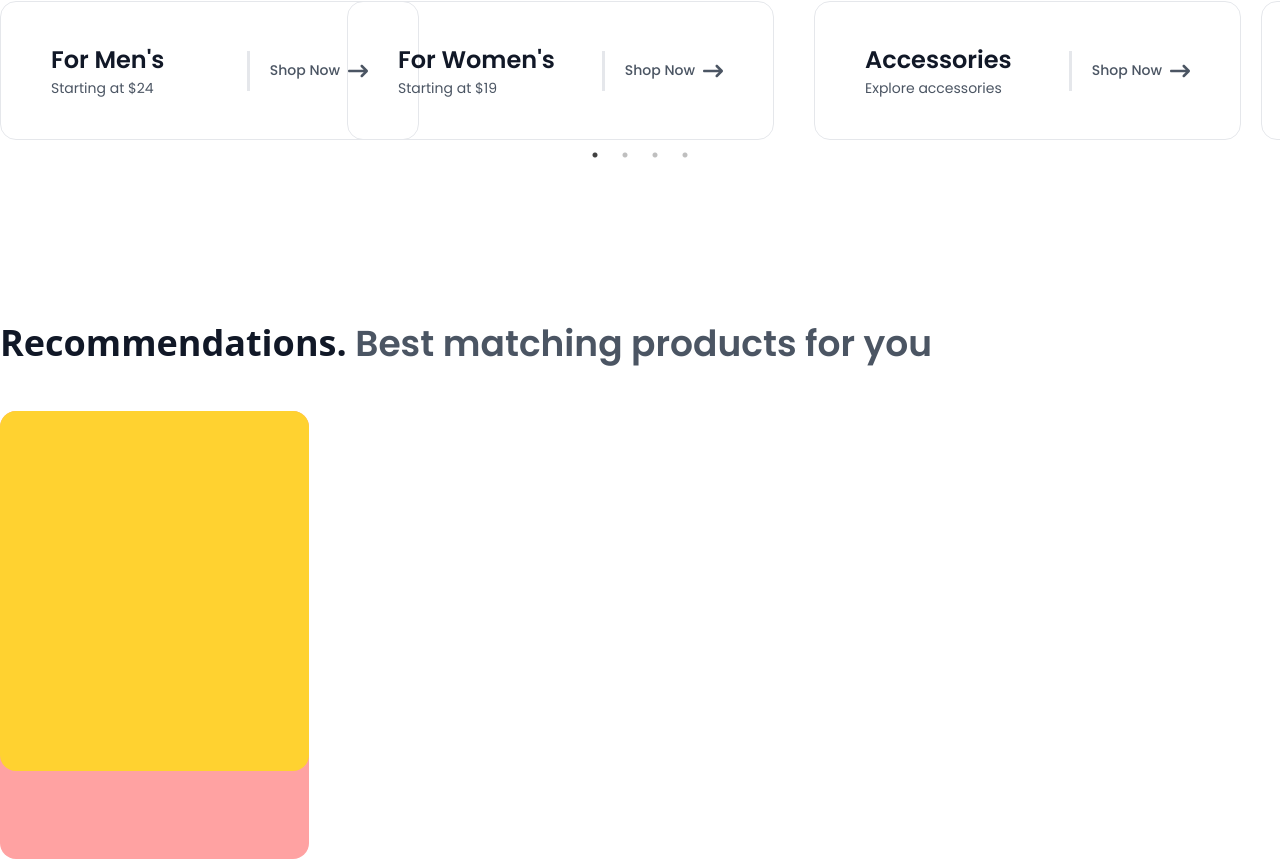
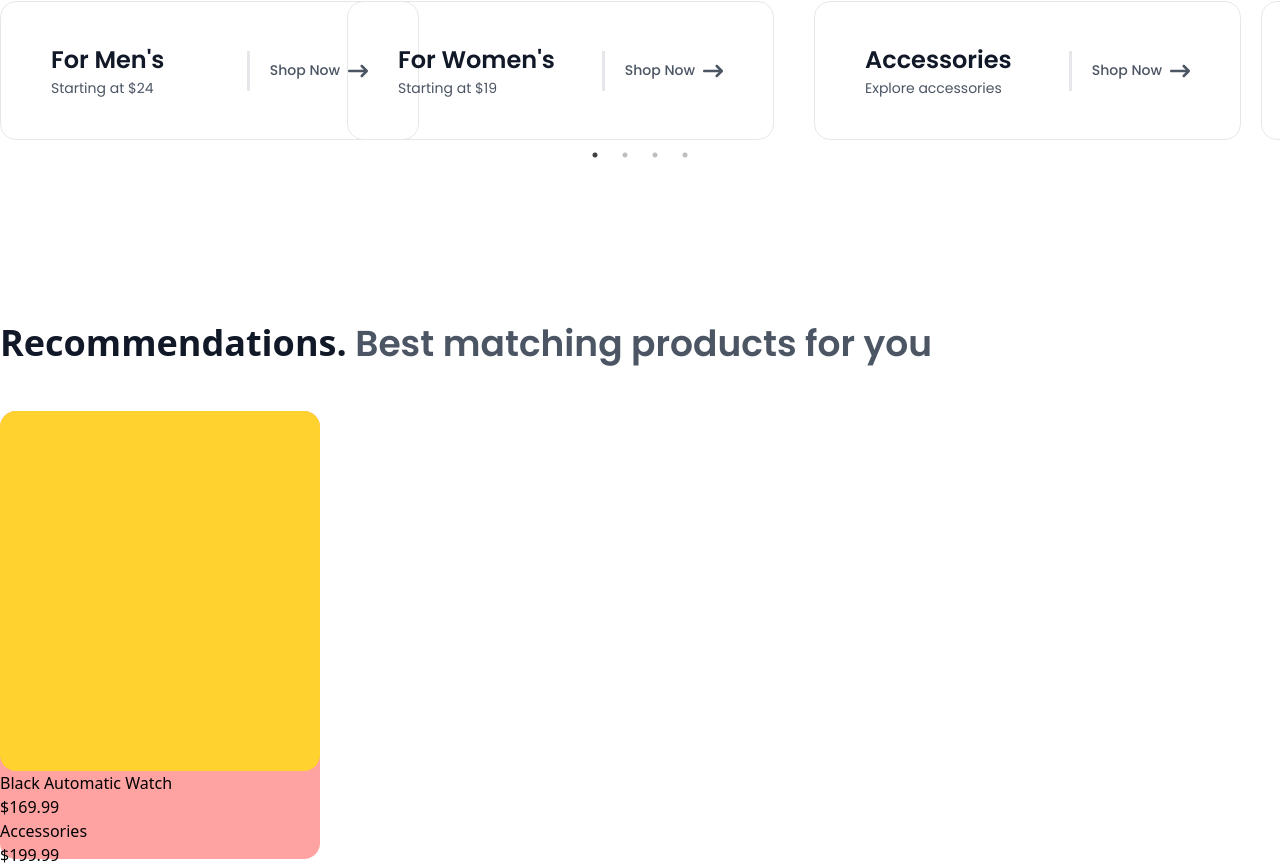
Before and after one commit to Rakib-Hassan-web/nexton-figma-, a React (Vite) app: page / in a window 1280 px wide. Shown: the part 1061-1928 px from the top of the page. Built offline with nearby package versions, Linux system fonts and the light colour scheme.

Commit message:
text rec

```diff
--- a/src/components/comon/Singleres.jsx
+++ b/src/components/comon/Singleres.jsx
@@ -12,9 +12,28 @@ const Singleres = () => {
  <div className="container">
 
 
- <div  className='w-[309px] h-[448px] bg-red-300 rounded-[16px]'>
+ <div  className='w-[320px] h-[448px] bg-red-300 rounded-[16px]'>
 
     <div className="recoimg w-full h-[360px] bg-amber-300 rounded-[16px]"></div>
+
+
+    <div className="recoAllTxt">
+
+
+<div className="reco1sttxtrow ">
+    <h2>Black Automatic Watch</h2>
+    <h2>$169.99</h2>
+</div>
+
+
+<div className="reco2ndtxtrow ">
+    <p>Accessories</p>
+    <p>$199.99</p>
+</div>
+
+
+
+    </div>
 
 
 
```
